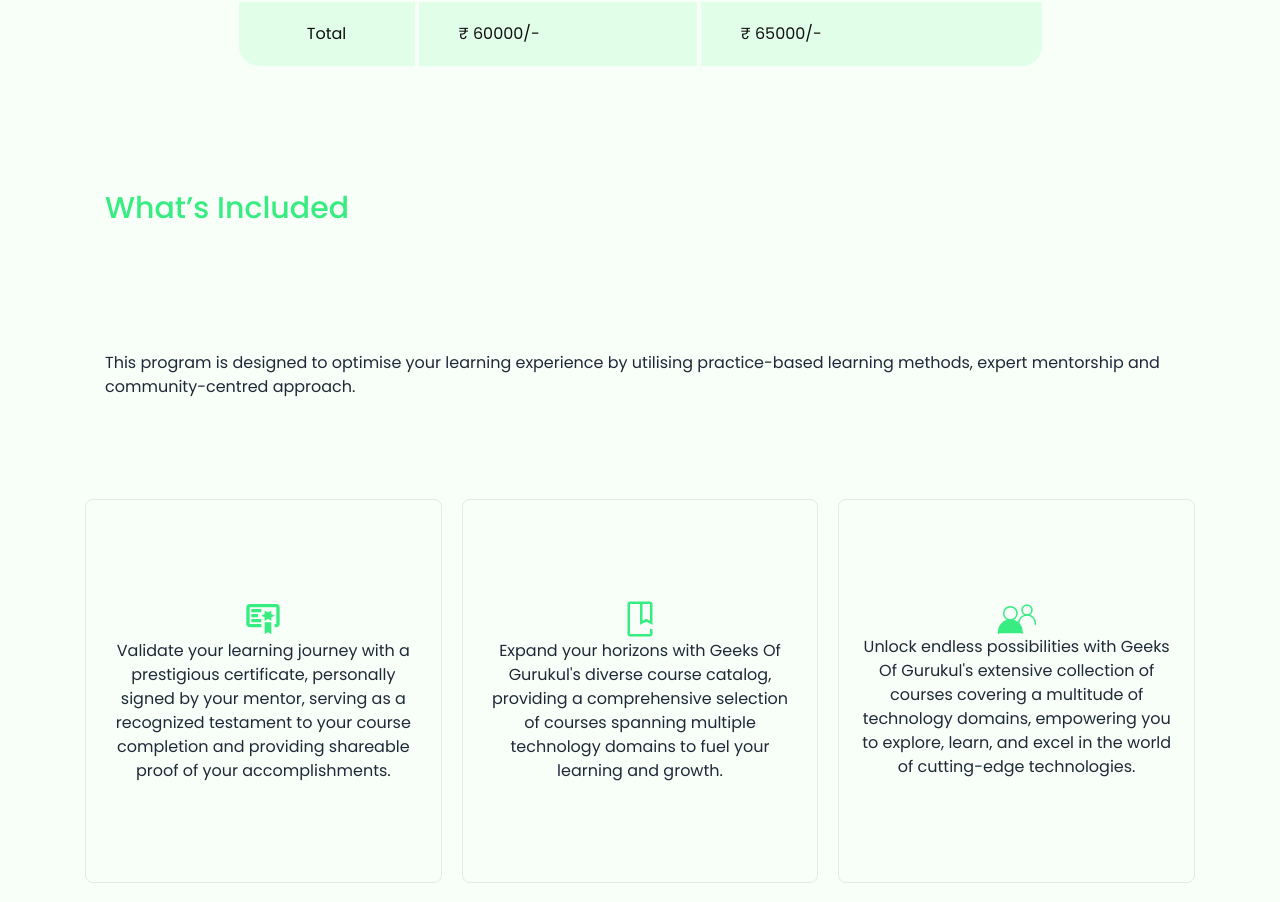
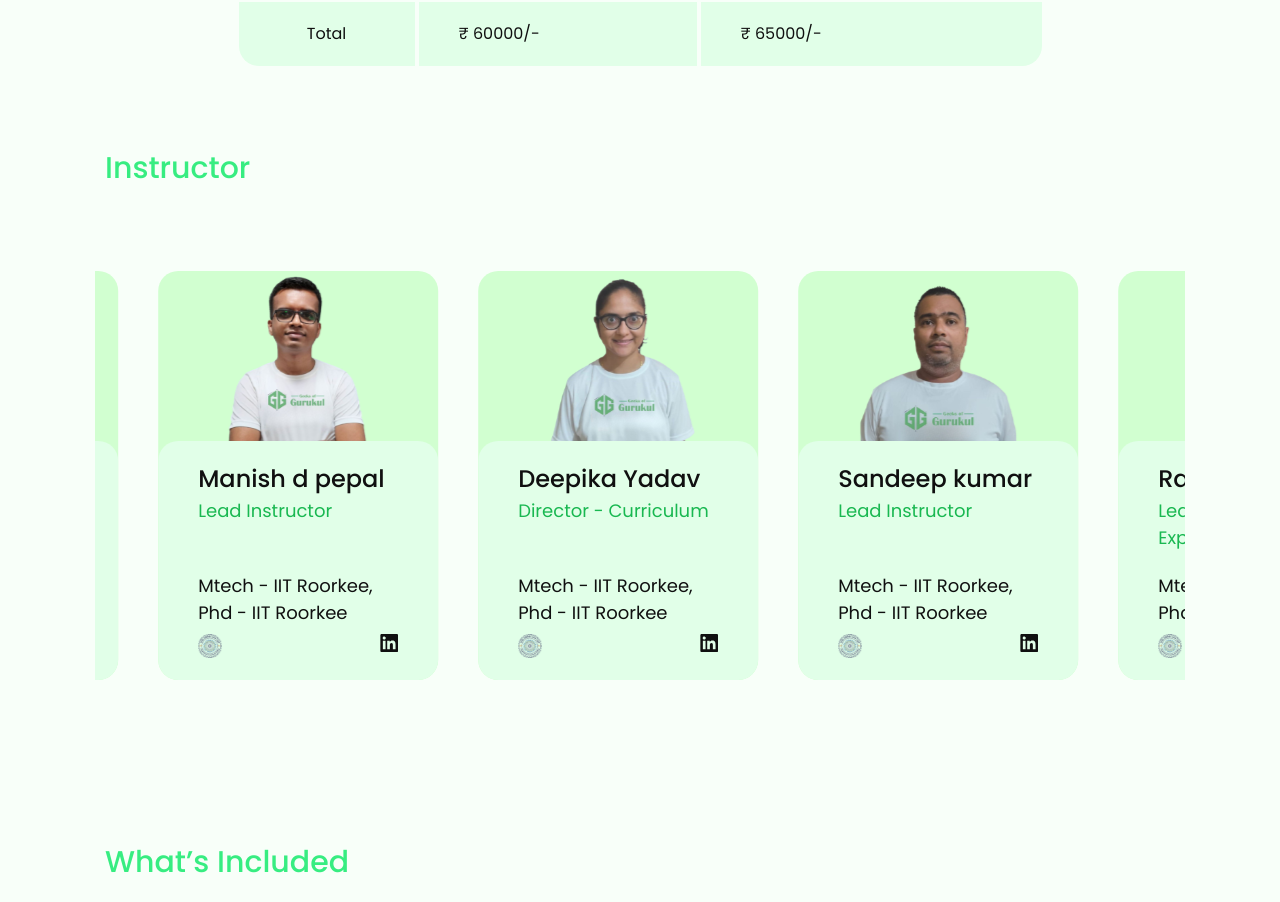
Before and after one commit to KhalidMimMuzahid/gog-main-react-app-client-side-v4, a React (Vite) app: page /courses/super-30 in a window 1280 px wide. Shown: the part 4610-5512 px from the top of the page. Built offline with nearby package versions, Linux system fonts and the light colour scheme.

Commit message:
Design: Instractor components

```diff
--- /dev/null
+++ b/src/Pages/Courses/Super30/Instructor/Instructor.jsx
@@ -0,0 +1,11 @@
+import React from 'react';
+
+const Instructor = () => {
+    return (
+        <div className="mt-[40px] md:mt-[0px] md:p-[40px] p-[0px]">
+            <h4 className="md:mb-[40px] mb-[30px] md:text-[30px] text-[25px] text-center md:text-left text-[#37ED81] font-[500]">Instructor</h4>
+        </div>
+    );
+};
+
+export default Instructor;
--- a/src/Pages/Courses/Super30/Super30.jsx
+++ b/src/Pages/Courses/Super30/Super30.jsx
@@ -11,6 +11,8 @@ import CourseStructure from "./CourseStructure/CourseStructure";
 import WhatsIncluded from "./WhatsIncluded/WhatsIncluded";
 import JobRole from "./JobRole/JobRole";
 import FAQ from "./FAQ/FAQ";
+import MeetOurTeam from "../../Home/MeetOurTeam/MeetOurTeam";
+import Instructor from "./Instructor/Instructor";
 
 
 const Super30 = () => {
@@ -29,10 +31,8 @@ const Super30 = () => {
       <CourseLayout/>
       <CourseContent/>
       <CourseStructure/>
-
-
-
-
+      <Instructor/>
+      <MeetOurTeam showHeading={false}/>
 
       {/* Sojib */}
 
--- a/src/Pages/Home/Home.jsx
+++ b/src/Pages/Home/Home.jsx
@@ -45,7 +45,7 @@ const Home = () => {
       <FirstStepCard />
       <StudentReview />
       <TopTalentCard />
-      <MeetOurTeam/>
+      <MeetOurTeam showHeading={true}/>
       <StudentPlaced/>
       <LearningJourneyCard />
       <Faq/>
--- a/src/Pages/Home/MeetOurTeam/MeetOurTeam.jsx
+++ b/src/Pages/Home/MeetOurTeam/MeetOurTeam.jsx
@@ -14,7 +14,7 @@ import AC from "../../../assets/Teams/AC.svg";
 import Linkedin from "../../../assets/Teams/Linkedin.svg";
 import IIT from "../../../assets/Teams/IIT.svg";
 
-const MeetOurTeam = () => {
+const MeetOurTeam = ({ showHeading }) => {
   const teams = [
     {
       name: "Rohit rana",
@@ -84,6 +84,8 @@ const MeetOurTeam = () => {
 
   return (
     <div className="mb-[120px] md:mx-[65] mx-[30px]">
+      {showHeading && (
+        <>
           <h2 className="mb-[40px] text-center font-[500] md:text-[36px] text-[25px]  bg-clip-text text-transparent bg-gradient-to-r from-[#37ED81] via-[#3DA5BD] to-[#905BEC]">
             MEET OUR Team
           </h2>
@@ -91,11 +93,12 @@ const MeetOurTeam = () => {
             A Team Of IITians to Boost your Tech Career to New Heights. The
             Curriculum Team is an experienced group of data analyst instructors
           </p>
-
+        </>
+      )}
       <div>
         <Marquee pauseOnHover={true} className="mb-[60px]" speed={40}>
           {teams?.map((team, i) => (
-              <TeamCard team={team} key={i}/>
+            <TeamCard team={team} key={i} />
           ))}
         </Marquee>
       </div>
```
Lines whose indentation alone changed are shown as unchanged.
